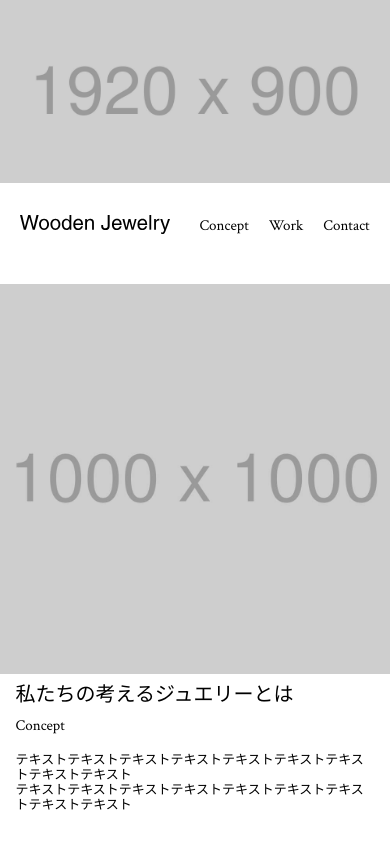
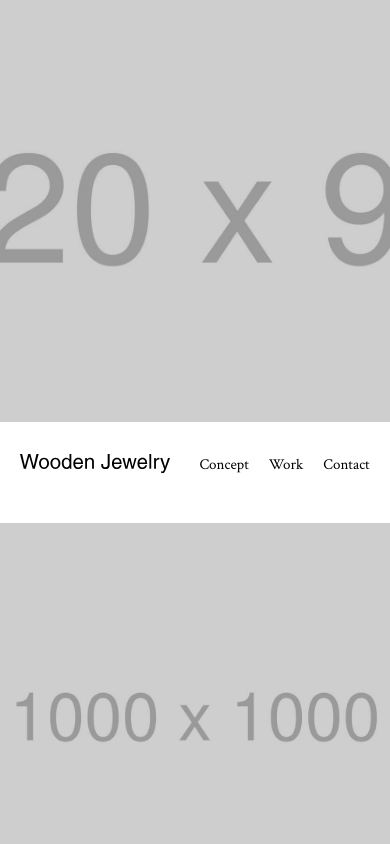
Before and after one commit to torihazi/study_html, a plain HTML site: page sec6/index.html in a window 390 px wide. Shown: the top 844 px of the page. Drawn offline with Linux system fonts and the light colour scheme.

Commit message:
mainvisualを修正

```diff
--- a/sec6/style/style.css
+++ b/sec6/style/style.css
@@ -151,6 +151,12 @@ footer
         width: 100%;
     }
 
+    #mainvisual img {
+        width: 100%;
+        height: 50vh;
+        object-fit: cover;
+    }
+
     .box img {
         width: 100%;
         margin-bottom: 10px;
```
